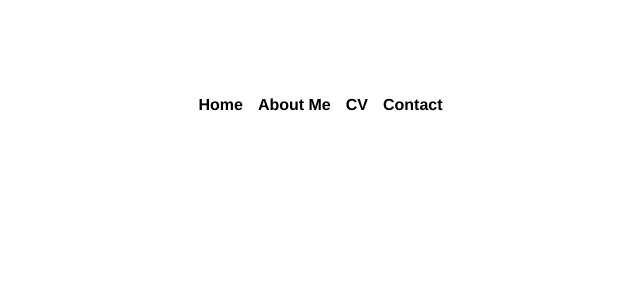
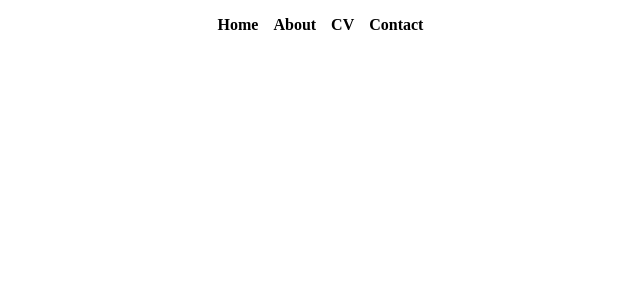
Before and after one commit to Christianbenjaminsson/portfolio, a Vue app: page / in a window 1280 px wide. Shown: the top 300 px of the page, without its empty margins (332-972 px from the left). Built offline with nearby package versions, Linux system fonts and the light colour scheme.

Commit message:
Style fix for header

```diff
--- a/src/App.vue
+++ b/src/App.vue
@@ -17,13 +17,4 @@ export default {
 };
 </script>
 
-<style>
-#app {
-  font-family: Avenir, Helvetica, Arial, sans-serif;
-  -webkit-font-smoothing: antialiased;
-  -moz-osx-font-smoothing: grayscale;
-  text-align: center;
-  color: #2c3e50;
-  margin-top: 60px;
-}
-</style>
+<style></style>
--- a/src/components/home-page.vue
+++ b/src/components/home-page.vue
@@ -4,12 +4,13 @@
       <div class="menu">
         <ul>
           <li><a href="./home-page.vue">Home</a></li>
-          <li><a href="./about-page.vue">About Me</a></li>
+          <li><a href="./about-page.vue">About</a></li>
           <li><a href="./cv-page.vue">CV</a></li>
           <li><a href="./contact-page.vue">Contact</a></li>
         </ul>
       </div>
     </div>
+    <div class="content"></div>
   </body>
 </template>
 
@@ -25,22 +26,22 @@ export default {
 <!-- Add "scoped" attribute to limit CSS to this component only -->
 <style>
 body {
-  padding: 10px;
   margin: auto;
+  height: 100%;
 }
 
 .header {
-  position: relative;
+  height: 40px;
 }
 
 .menu ul {
   list-style: none;
+  text-align: center;
 }
 
 .menu li {
-  display: inline-block;
+  display: inline;
   margin-right: 15px;
-  align-items: center;
 }
 
 .menu a {
```
Also changed, not shown: src/assets/logo.png (deleted).
